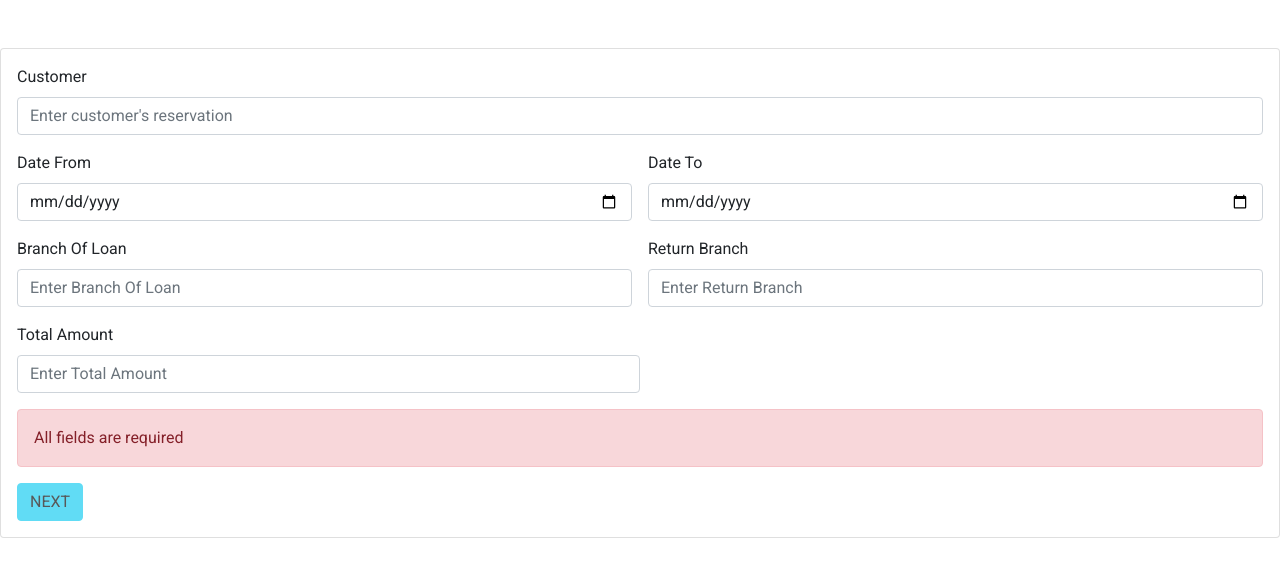
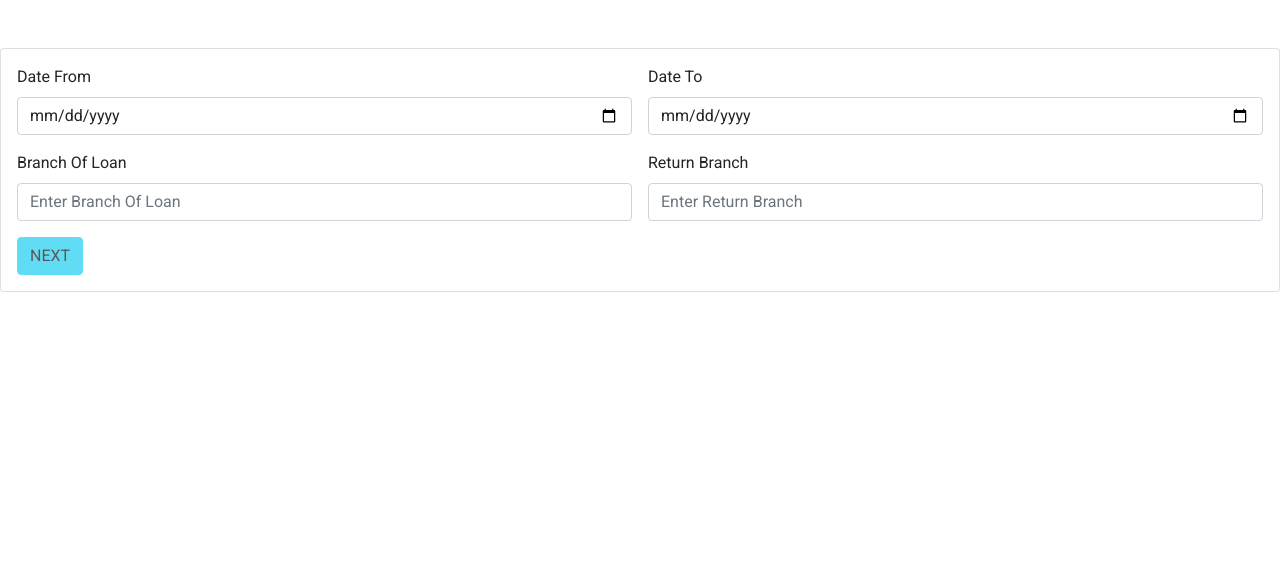
Before and after one commit to Ioana111/RentalCar, an Angular app: page /add-reservation/1 in a window 1280 px wide. Shown: the top 576 px of the page. Built offline with nearby package versions, Linux system fonts and the light colour scheme; no server answers.

Commit message:
add comm

```diff
--- a/src/app/reservation-form/reservation-form.component.html
+++ b/src/app/reservation-form/reservation-form.component.html
@@ -1,19 +1,19 @@
 <div class="card my-5">
   <div class="card-body">
     <form (ngSubmit)="onSubmit()" #reservationForm="ngForm">
-      <div class="form-group">
-        <label for="customer">Customer</label>
-        <input
-          type="text"
-          [(ngModel)]="reservation.customer"
-          class="form-control"
-          id="customer"
-          name="customer"
-          placeholder="Enter customer's reservation"
-          required
-          #customer="ngModel"
-        />
-      </div>
+<!--      <div class="form-group">-->
+<!--        <label for="customer">Customer</label>-->
+<!--        <input-->
+<!--          type="text"-->
+<!--          [(ngModel)]="reservation.customer"-->
+<!--          class="form-control"-->
+<!--          id="customer"-->
+<!--          name="customer"-->
+<!--          placeholder="Enter customer's reservation"-->
+<!--          required-->
+<!--          #customer="ngModel"-->
+<!--        />-->
+<!--      </div>-->
 
       <div style="display: flex; justify-content: space-between; gap: 1rem">
         <div class="form-group" style="width: 50%">
@@ -72,19 +72,19 @@
         </div>
       </div>
       <div style="display: flex; justify-content: space-between; gap: 1rem">
-        <div class="form-group" style="width: 50%">
-          <label for="totalAmount">Total Amount</label>
-          <input
-            type="text"
-            [(ngModel)]="reservation.totalAmount"
-            class="form-control"
-            id="totalAmount"
-            name="totalAmount"
-            placeholder="Enter Total Amount"
-            required
-            #totalAmount="ngModel"
-          />
-        </div>
+<!--        <div class="form-group" style="width: 50%">-->
+<!--          <label for="totalAmount">Total Amount</label>-->
+<!--          <input-->
+<!--            type="text"-->
+<!--            [(ngModel)]="reservation.totalAmount"-->
+<!--            class="form-control"-->
+<!--            id="totalAmount"-->
+<!--            name="totalAmount"-->
+<!--            placeholder="Enter Total Amount"-->
+<!--            required-->
+<!--            #totalAmount="ngModel"-->
+<!--          />-->
+<!--        </div>-->
 
 <!--        <div class="form-group" style="width: 50%">-->
 <!--          <label for="warranty">Warranty</label>-->
@@ -101,9 +101,9 @@
 <!--        </div>-->
       </div>
 
-      <div [hidden]="!customer.pristine" class="alert alert-danger">
-        All fields are required
-      </div>
+<!--      <div [hidden]="!customer.pristine" class="alert alert-danger">-->
+<!--        All fields are required-->
+<!--      </div>-->
       <button
         type="submit"
         [disabled]="!reservationForm.form.valid"
```
